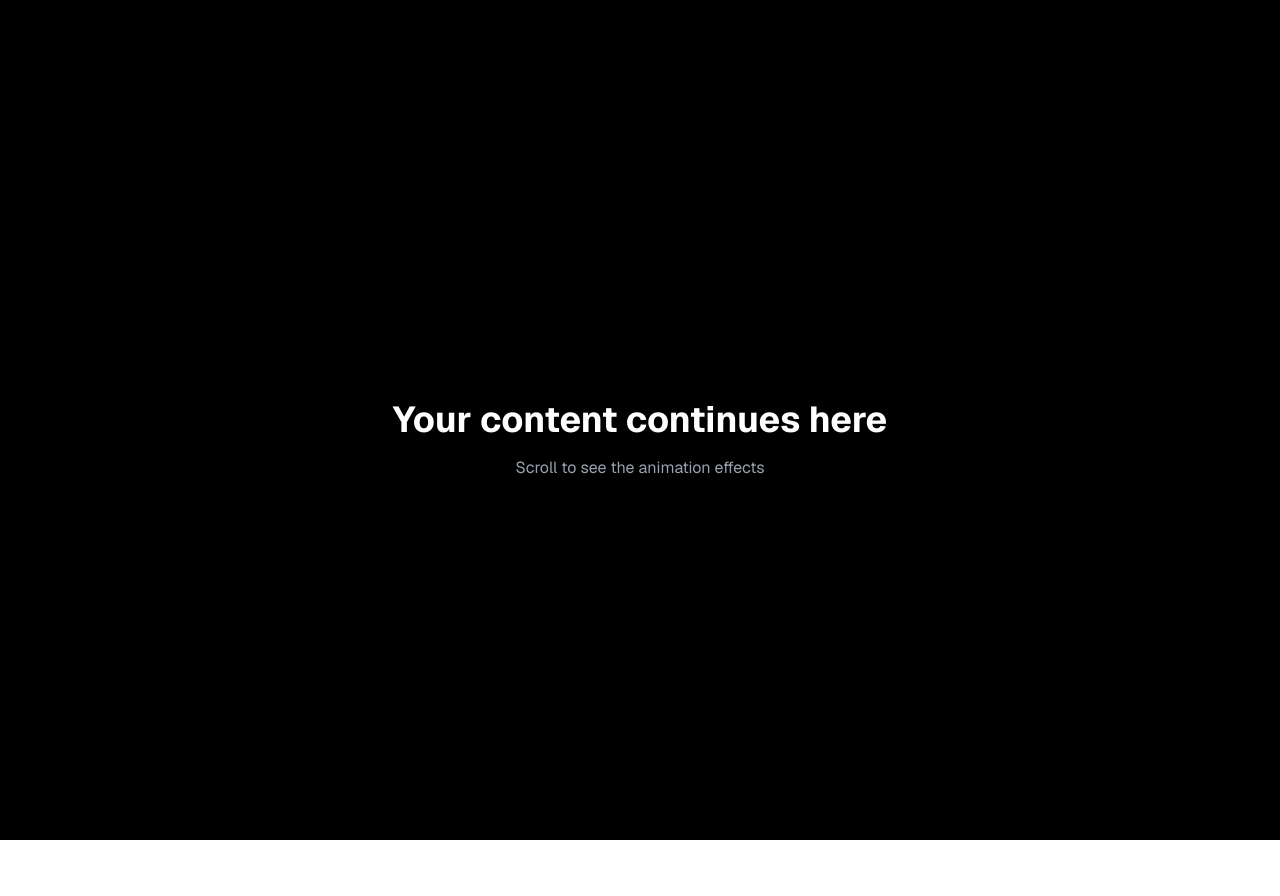
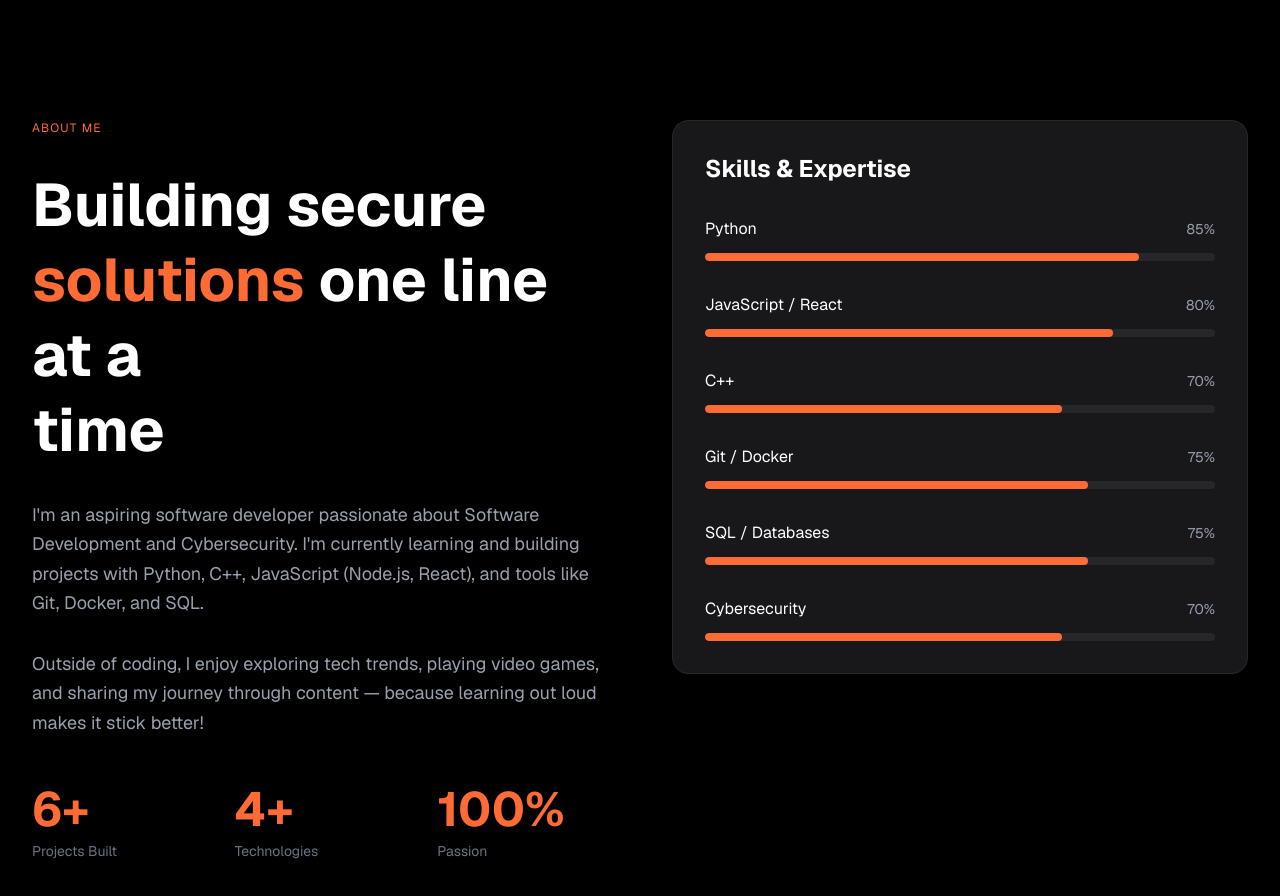
Before and after one commit to DevAnnafi/Annafi-Portfolio, a Next.js app: page / in a window 1280 px wide. Shown: the part 760-1656 px from the top of the page. Before the commit the page ends 1600 px from the top, so only its background shows below. Built offline with nearby package versions, Linux system fonts and the light colour scheme.

Commit message:
Created the about section

```diff
--- a/app/page.tsx
+++ b/app/page.tsx
@@ -43,6 +43,14 @@ export default function PortfolioHero() {
     });
   };
 
+  const scrollToAbout = () => {
+    const heroHeight = window.innerHeight;
+    window.scrollTo({
+      top: heroHeight,
+      behavior: 'smooth'
+    });
+  };
+
   return (
     <div className="min-h-screen bg-black text-white font-sans antialiased">
       {/* Navigation */}
@@ -65,14 +73,14 @@ export default function PortfolioHero() {
           Annafi<span style={{ color: '#FF6B35' }}>.</span>
         </motion.div>
 
-        <div className="absolute left-1/2 transform -translate-x-1/2 flex items-center gap-12">
-          <motion.a
-            href="#about"
-            className="text-sm tracking-wider text-gray-400 hover:text-white transition-colors"
+        <div className="flex items-center gap-12 justify-center flex-1">
+          <motion.button
+            onClick={scrollToAbout}
+            className="text-sm tracking-wider text-gray-400 hover:text-white transition-colors bg-transparent border-none cursor-pointer"
             whileHover={{ y: -2 }}
           >
             ABOUT
-          </motion.a>
+          </motion.button>
           <motion.a
             href="#work"
             className="text-sm tracking-wider text-gray-400 hover:text-white transition-colors"
@@ -89,6 +97,7 @@ export default function PortfolioHero() {
           </motion.a>
         </div>
 
+        <div>
           <motion.button
             className="px-6 py-2.5 border border-gray-600 rounded-md text-sm tracking-wider hover:bg-white hover:text-black transition-all duration-300"
             whileHover={{ scale: 1.05 }}
@@ -96,6 +105,7 @@ export default function PortfolioHero() {
           >
             LET'S TALK
           </motion.button>
+        </div>
       </motion.nav>
 
       {/* Hero Section */}
@@ -136,7 +146,7 @@ export default function PortfolioHero() {
             variants={itemVariants}
             className="text-gray-400 text-base md:text-lg max-w-3xl mx-auto leading-relaxed mb-12 font-light"
           >
-            Aspiring software developer on a mission to break into Software
+            Aspiring software developer on a mission to break into Software, QA,
             <br />
             and Cybersecurity. Passionate about creating clean, efficient code
             <br />
@@ -148,6 +158,7 @@ export default function PortfolioHero() {
             className="flex items-center justify-center gap-6"
           >
             <motion.button
+              onClick={scrollToContent}
               className="px-8 py-4 rounded-md font-medium flex items-center gap-2 transition-all duration-300 text-black"
               style={{ backgroundColor: '#FF6B35' }}
               whileHover={{ scale: 1.05, boxShadow: '0 0 30px rgba(255, 107, 53, 0.4)' }}
@@ -158,6 +169,7 @@ export default function PortfolioHero() {
             </motion.button>
 
             <motion.button
+              onClick={scrollToAbout}
               className="px-8 py-4 border border-gray-600 rounded-md font-medium hover:bg-white hover:text-black transition-all duration-300"
               whileHover={{ scale: 1.05 }}
               whileTap={{ scale: 0.95 }}
@@ -186,18 +198,132 @@ export default function PortfolioHero() {
         </motion.div>
       </div>
 
-      {/* Demo Content Section */}
-      <div className="min-h-screen flex items-center justify-center px-8">
+      {/* About Me Section */}
+      <div id="about" className="min-h-screen px-8 py-20">
+        <div className="max-w-7xl mx-auto">
+          <div className="grid lg:grid-cols-2 gap-16 items-start">
+            {/* Left Column */}
             <motion.div
-          initial={{ opacity: 0, y: 50 }}
+              variants={containerVariants}
+              initial="hidden"
+              whileInView="visible"
+              viewport={{ once: true, margin: "-100px" }}
+            >
+              <motion.p
+                variants={itemVariants}
+                className="text-xs tracking-widest mb-8"
+                style={{ color: '#FF6B35' }}
+              >
+                ABOUT ME
+              </motion.p>
+
+              <motion.h2
+                variants={itemVariants}
+                className="text-5xl md:text-6xl font-bold leading-tight mb-8"
+              >
+                Building secure
+                <br />
+                <span style={{ color: '#FF6B35' }}>solutions</span> one line at a
+                <br />
+                time
+              </motion.h2>
+
+              <motion.p
+                variants={itemVariants}
+                className="text-gray-400 text-lg leading-relaxed mb-8"
+              >
+                I'm an aspiring software developer passionate about Software
+                Development and Cybersecurity. I'm currently learning and
+                building projects with Python, C++, JavaScript (Node.js, React), and
+                tools like Git, Docker, and SQL.
+              </motion.p>
+
+              <motion.p
+                variants={itemVariants}
+                className="text-gray-400 text-lg leading-relaxed mb-12"
+              >
+                Outside of coding, I enjoy exploring tech trends, playing video
+                games, and sharing my journey through content — because
+                learning out loud makes it stick better!
+              </motion.p>
+
+              {/* Stats */}
+              <motion.div
+                variants={containerVariants}
+                className="grid grid-cols-3 gap-8"
+              >
+                {[
+                  { number: '6+', label: 'Projects Built' },
+                  { number: '4+', label: 'Technologies' },
+                  { number: '100%', label: 'Passion' },
+                ].map((stat, index) => (
+                  <motion.div key={index} variants={itemVariants}>
+                    <motion.div
+                      className="text-4xl md:text-5xl font-bold mb-2"
+                      style={{ color: '#FF6B35' }}
+                      initial={{ opacity: 0, scale: 0.5 }}
+                      whileInView={{ opacity: 1, scale: 1 }}
+                      viewport={{ once: true }}
+                      transition={{ delay: index * 0.1, duration: 0.5 }}
+                    >
+                      {stat.number}
+                    </motion.div>
+                    <div className="text-sm text-gray-500">{stat.label}</div>
+                  </motion.div>
+                ))}
+              </motion.div>
+            </motion.div>
+
+            {/* Right Column - Skills Card */}
+            <motion.div
+              initial={{ opacity: 0, x: 50 }}
+              whileInView={{ opacity: 1, x: 0 }}
+              viewport={{ once: true, margin: "-100px" }}
+              transition={{ duration: 0.8, ease: [0.22, 1, 0.36, 1] }}
+              className="bg-zinc-900 rounded-2xl p-8 border border-zinc-800"
+            >
+              <h3 className="text-2xl font-bold mb-8">Skills & Expertise</h3>
+
+              <div className="space-y-8">
+                {[
+                  { name: 'Python', percentage: 85 },
+                  { name: 'JavaScript / React', percentage: 80 },
+                  { name: 'C++', percentage: 70 },
+                  { name: 'Git / Docker', percentage: 75 },
+                  { name: 'SQL / Databases', percentage: 75 },
+                  { name: 'Cybersecurity', percentage: 70 },
+                ].map((skill, index) => (
+                  <motion.div
+                    key={skill.name}
+                    initial={{ opacity: 0, y: 20 }}
                     whileInView={{ opacity: 1, y: 0 }}
-          transition={{ duration: 0.8 }}
                     viewport={{ once: true }}
-          className="text-center"
+                    transition={{ delay: index * 0.1, duration: 0.5 }}
                   >
-          <h2 className="text-4xl font-bold mb-4">Your content continues here</h2>
-          <p className="text-gray-400">Scroll to see the animation effects</p>
+                    <div className="flex justify-between items-center mb-3">
+                      <span className="text-base">{skill.name}</span>
+                      <span className="text-sm text-gray-400">{skill.percentage}%</span>
+                    </div>
+                    <div className="h-2 bg-zinc-800 rounded-full overflow-hidden">
+                      <motion.div
+                        className="h-full rounded-full"
+                        style={{ backgroundColor: '#FF6B35' }}
+                        initial={{ width: 0 }}
+                        whileInView={{ width: `${skill.percentage}%` }}
+                        viewport={{ once: true }}
+                        transition={{
+                          delay: index * 0.1 + 0.2,
+                          duration: 1,
+                          ease: [0.22, 1, 0.36, 1]
+                        }}
+                      />
+                    </div>
                   </motion.div>
+                ))}
+              </div>
+            </motion.div>
+          </div>
+        </div>
       </div>
     </div>
   );
```
Lines whose indentation alone changed are shown as unchanged.
